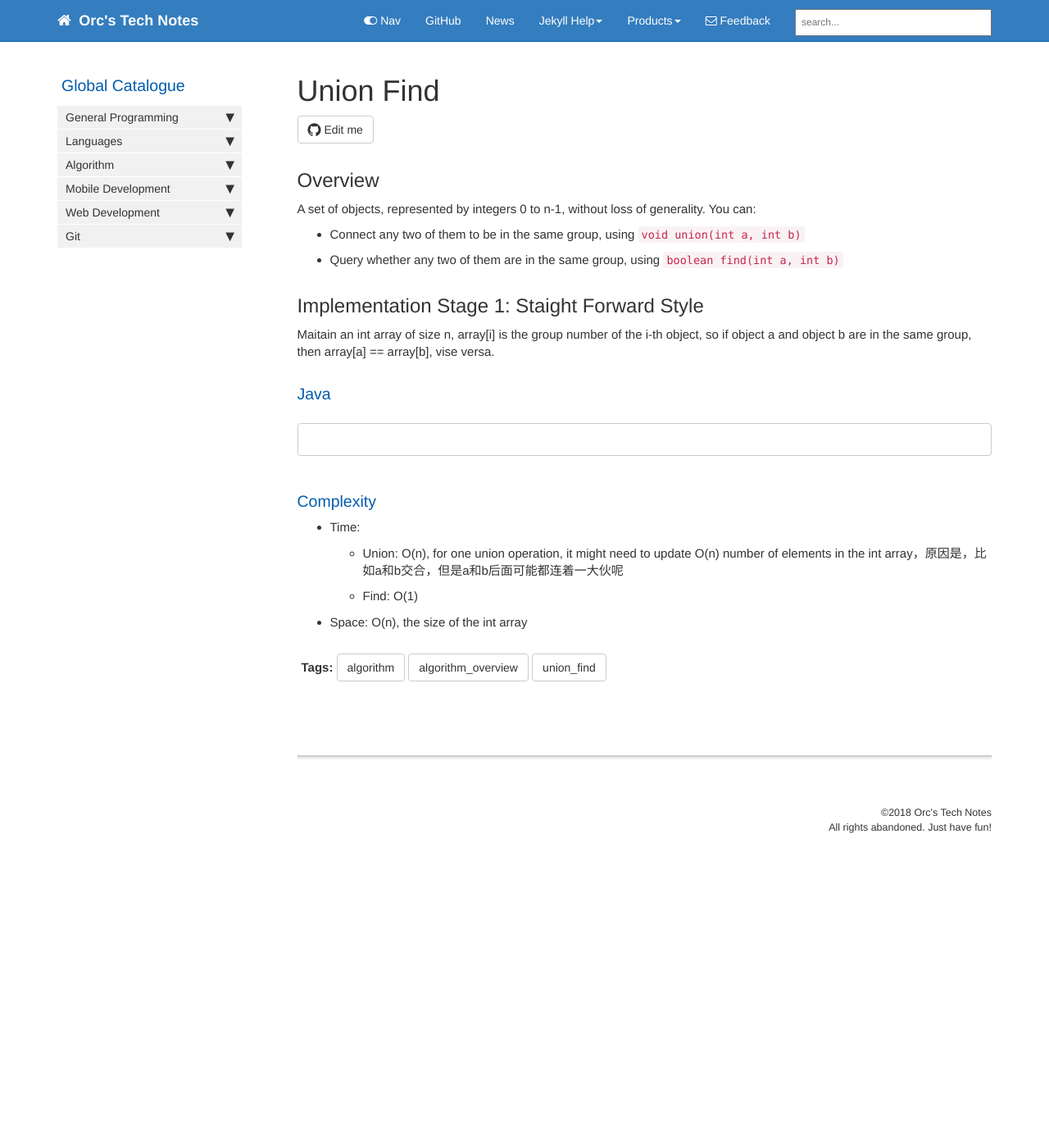
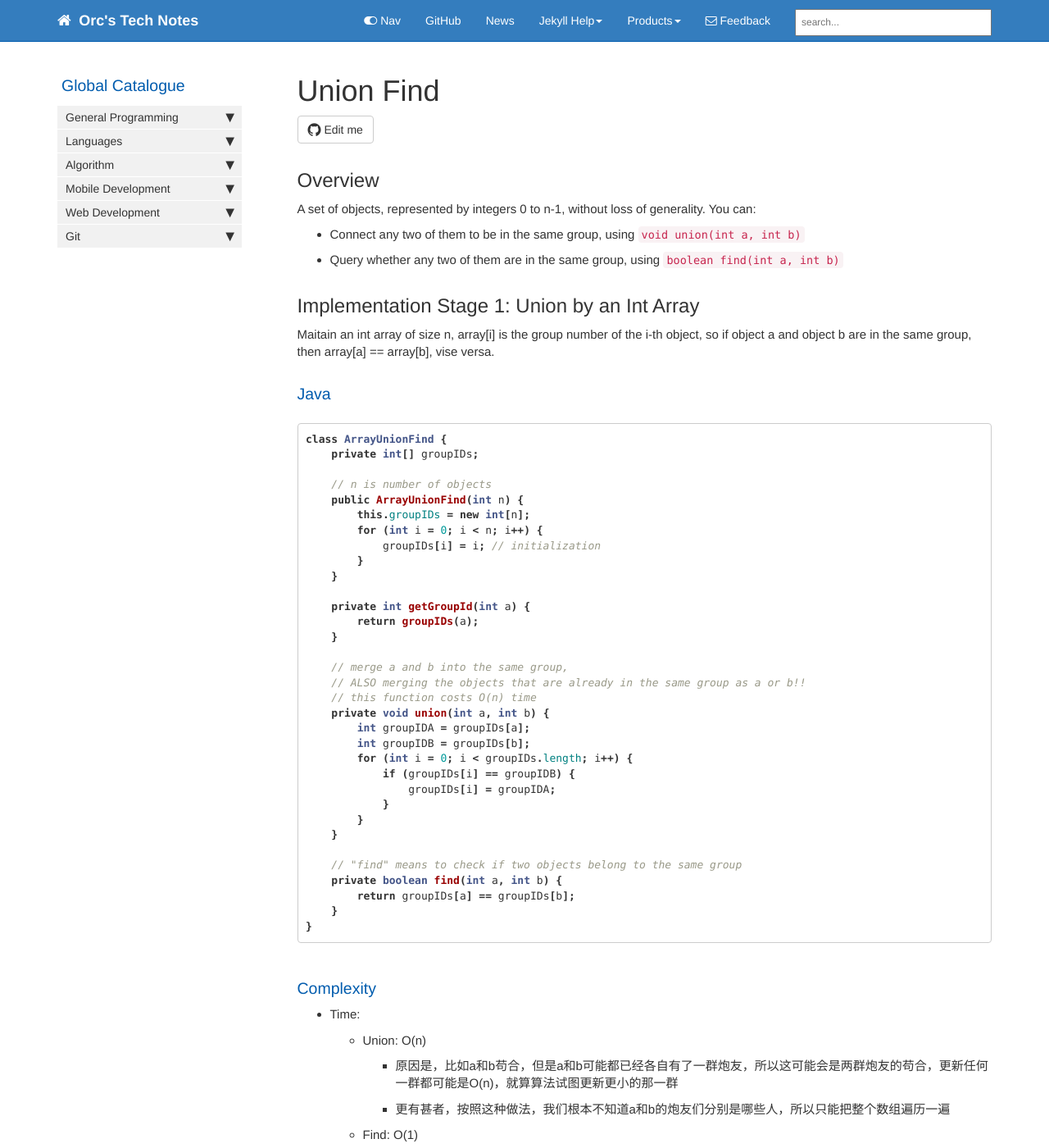
Before and after one commit to HungryOrc/hungryorc.github.io, a Jekyll site: the page built from pages/algorithm/algorithm_union_find.md, in a window 1280 px wide and 1400 px high. Shown: the whole window at 82% size. Built offline with Jekyll 4.4.1, drawn with Linux system fonts in a browser that asks for light colours; nearby versions of some CDN libraries; comment, search, counter and statistics services are not loaded.

Commit message:
Update algorithm_union_find.md

````diff
--- a/pages/algorithm/algorithm_union_find.md
+++ b/pages/algorithm/algorithm_union_find.md
@@ -14,18 +14,52 @@ A set of objects, represented by integers 0 to n-1, without loss of generality.
 * Connect any two of them to be in the same group, using `void union(int a, int b)`
 * Query whether any two of them are in the same group, using `boolean find(int a, int b)`
 
-## Implementation Stage 1: Staight Forward Style
+## Implementation Stage 1: Union by an Int Array
 Maitain an int array of size n, array[i] is the group number of the i-th object,
 so if object a and object b are in the same group, then array[a] == array[b], vise versa.
 
 ### Java
 ```java
+class ArrayUnionFind {
+    private int[] groupIDs;
 
+    // n is number of objects
+    public ArrayUnionFind(int n) {
+        this.groupIDs = new int[n];
+        for (int i = 0; i < n; i++) {
+            groupIDs[i] = i; // initialization
+        }
+    }
+
+    private int getGroupId(int a) {
+        return groupIDs(a);
+    }
+
+    // merge a and b into the same group,
+    // ALSO merging the objects that are already in the same group as a or b!!
+    // this function costs O(n) time
+    private void union(int a, int b) {
+        int groupIDA = groupIDs[a];
+        int groupIDB = groupIDs[b];
+        for (int i = 0; i < groupIDs.length; i++) {
+            if (groupIDs[i] == groupIDB) {
+                groupIDs[i] = groupIDA;
+            }
+        }
+    }
+
+    // "find" means to check if two objects belong to the same group
+    private boolean find(int a, int b) {
+        return groupIDs[a] == groupIDs[b];
+    }
+}
 ```
 
 ### Complexity
 * Time:
-  * Union: O(n), for one union operation, it might need to update O(n) number of elements in the int array，原因是，比如a和b交合，但是a和b后面可能都连着一大伙呢
+  * Union: O(n)
+    * 原因是，比如a和b苟合，但是a和b可能都已经各自有了一群炮友，所以这可能会是两群炮友的苟合，更新任何一群都可能是O(n)，就算算法试图更新更小的那一群
+    * 更有甚者，按照这种做法，我们根本不知道a和b的炮友们分别是哪些人，所以只能把整个数组遍历一遍
   * Find: O(1)
 * Space: O(n), the size of the int array
 
````
